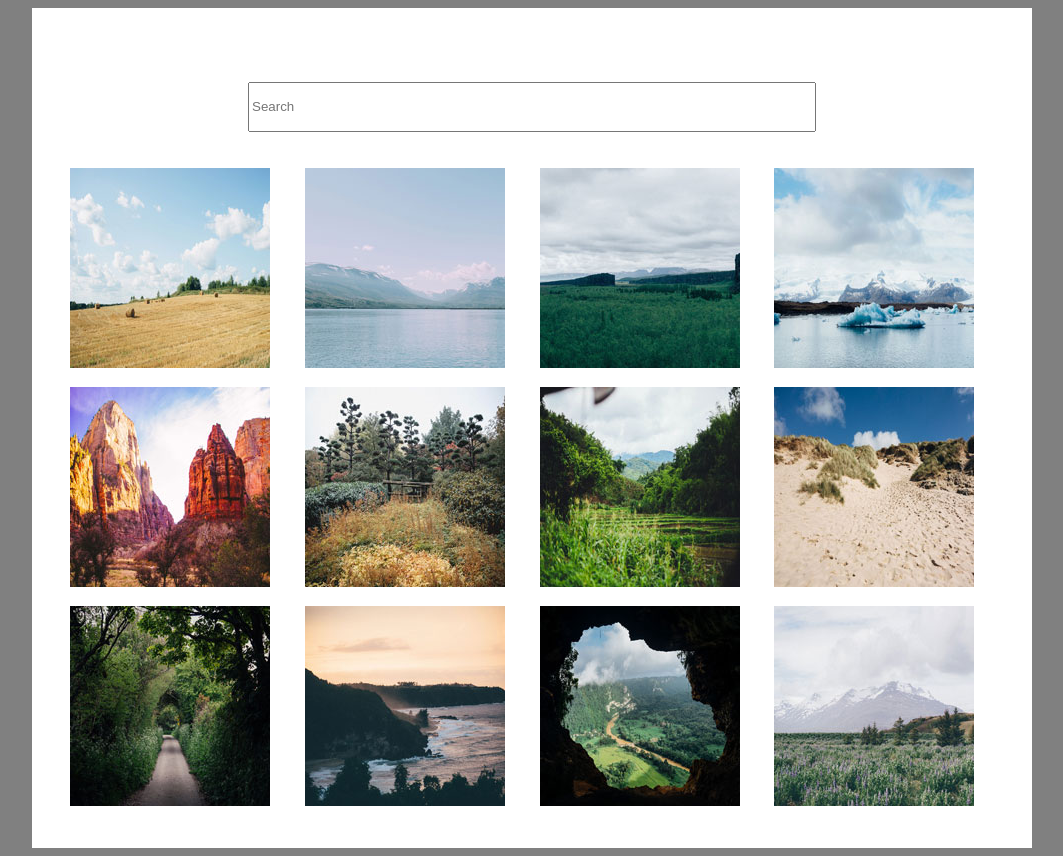
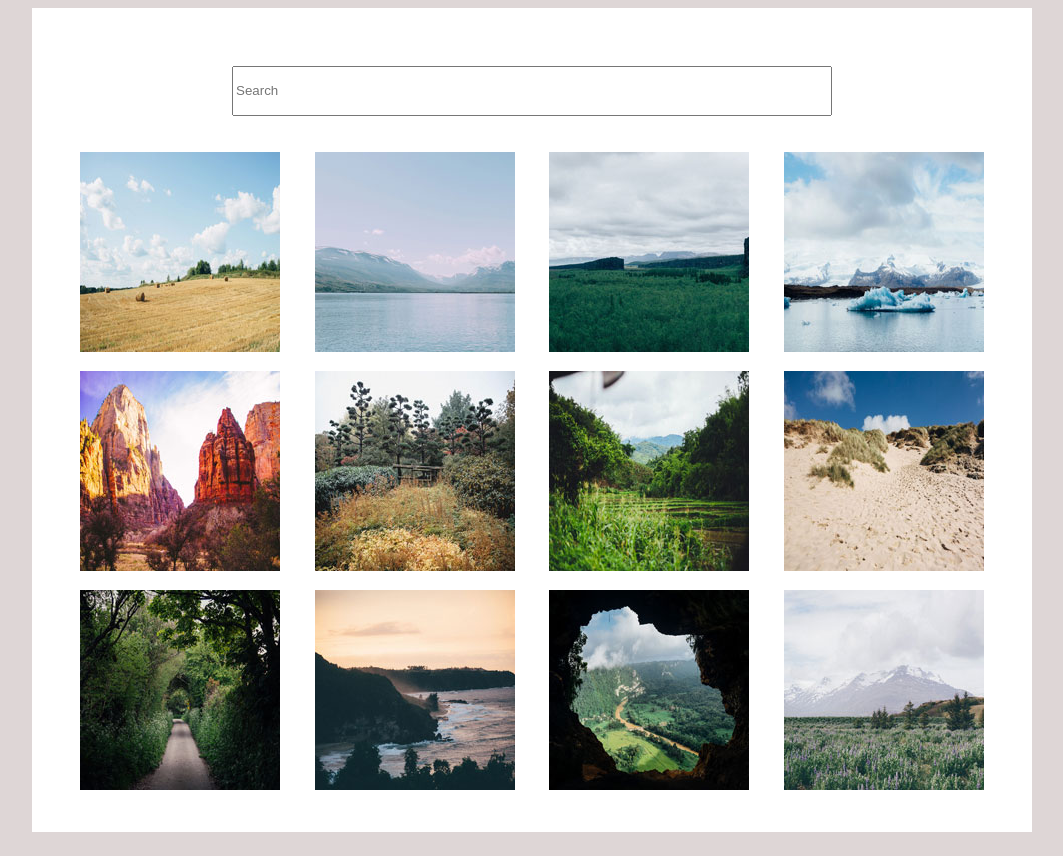
Before and after one commit to T-Ashorobi/Techdegree-project-5, a plain HTML site: page index.html in a window 1280 px wide. Shown: the whole page, without its empty margins (108-1171 px from the left). Drawn offline with Linux system fonts and the light colour scheme; some packages are replaced by stand-ins of ours; a script that the page names is missing.

Commit message:
adjustments made

```diff
--- a/CSS/style.css
+++ b/CSS/style.css
@@ -3,7 +3,7 @@
 }
 
 body {
-  background-color: grey;
+  background-color: #DED6D6;
 }
 
 .container {
@@ -17,7 +17,7 @@ body {
 .sBar {
   max-width: 600px;
   margin: 20px auto;
-  padding: 1rem;
+  padding-bottom: 1rem;
   width: 100%;
 }
 
@@ -33,3 +33,7 @@ input {
   grid-template-rows: 1fr 1fr 1fr;
   grid-gap: 15px;
 }
+
+a {
+  margin: 0 auto;
+}
```
Also changed, not shown: index.html (+1 -3 lines).
